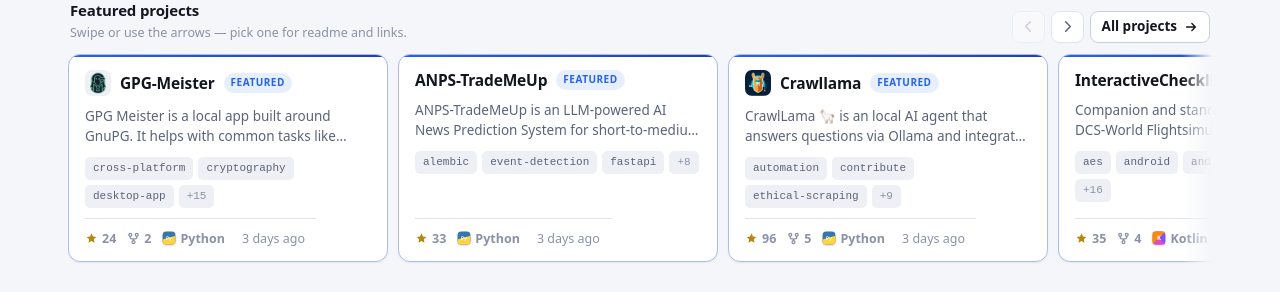
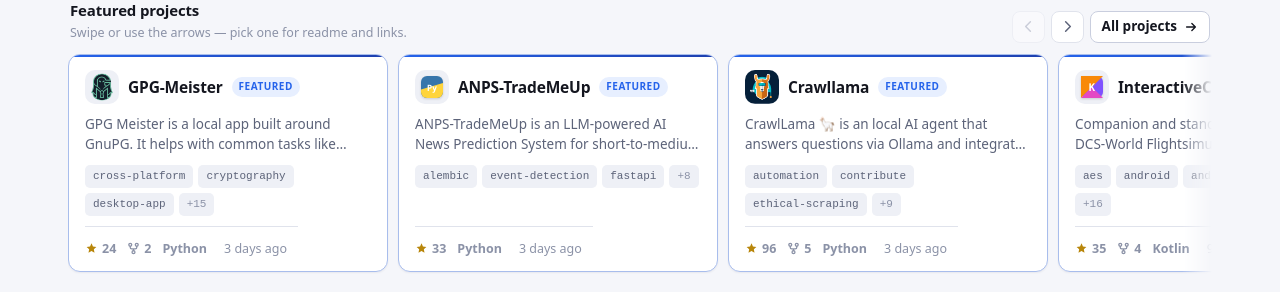
Before and after one commit to arn-c0de/arn-c0de-dev, a Next.js app: page /website/ in a window 1280 px wide. Shown: the part 462-754 px from the top of the page. Built offline with nearby package versions, Linux system fonts and the light colour scheme; no server answers.

Commit message:
Use language badges as fallback project icons

```diff
--- a/app/globals.css
+++ b/app/globals.css
@@ -571,6 +571,17 @@ a:hover {
   width: 100%;
 }
 
+.gallery__slide .card__icon {
+  width: 34px;
+  height: 34px;
+  border-radius: 10px;
+}
+
+.gallery__slide .card__icon--language .language-logo {
+  width: 24px;
+  height: 24px;
+}
+
 /* Section rows: description on the left, the way in on the right third. */
 
 .slabs {
@@ -893,6 +904,16 @@ a:hover {
   background: var(--bg-inset);
 }
 
+.card__icon--language {
+  display: grid;
+  place-items: center;
+}
+
+.card__icon--language .language-logo {
+  width: 18px;
+  height: 18px;
+}
+
 .card__title {
   flex: 1;
   min-width: 0;
@@ -939,7 +960,7 @@ a:hover {
 
 .card__foot {
   margin-top: auto;
-  padding-top: 10px;
+  padding-top: 12px;
   border-top: 1px solid var(--border);
   display: flex;
   align-items: center;
@@ -963,14 +984,6 @@ a:hover {
 
 .card__stat:first-child svg {
   color: var(--star);
-}
-
-/* Small enough to read as a marker beside the language name rather than as an
-   emblem for the repository. */
-.card__stat--lang .language-logo {
-  width: 14px;
-  height: 14px;
-  border-radius: 4px;
 }
 
 .card__when {
--- a/components/ProjectCard.tsx
+++ b/components/ProjectCard.tsx
@@ -30,10 +30,14 @@ export default function ProjectCard({
       onClick={() => onOpen(project.name)}
       aria-label={`Open details for ${project.title}`}
     >
-      {/* Only a genuine project icon earns this slot — a language mark here
-          would read as the project's own logo. */}
       <div className="card__head">
-        {project.icon && <img className="card__icon" src={project.icon} alt="" width={26} height={26} />}
+        {project.icon ? (
+          <img className="card__icon" src={project.icon} alt="" width={26} height={26} />
+        ) : project.language ? (
+          <span className="card__icon card__icon--language">
+            <LanguageIcon language={project.language} size={18} />
+          </span>
+        ) : null}
         <h3 className="card__title">{project.title}</h3>
         {badge && <span className="card__flag">featured</span>}
       </div>
@@ -62,12 +66,7 @@ export default function ProjectCard({
             {project.forks_count}
           </span>
         )}
-        {project.language && (
-          <span className="card__stat card__stat--lang">
-            <LanguageIcon language={project.language} size={14} />
-            {project.language}
-          </span>
-        )}
+        {project.language && <span className="card__stat">{project.language}</span>}
         <span className="card__when">{formatRelative(project.pushed_at)}</span>
         <span className="card__go" aria-hidden>
           <ArrowIcon />
```
